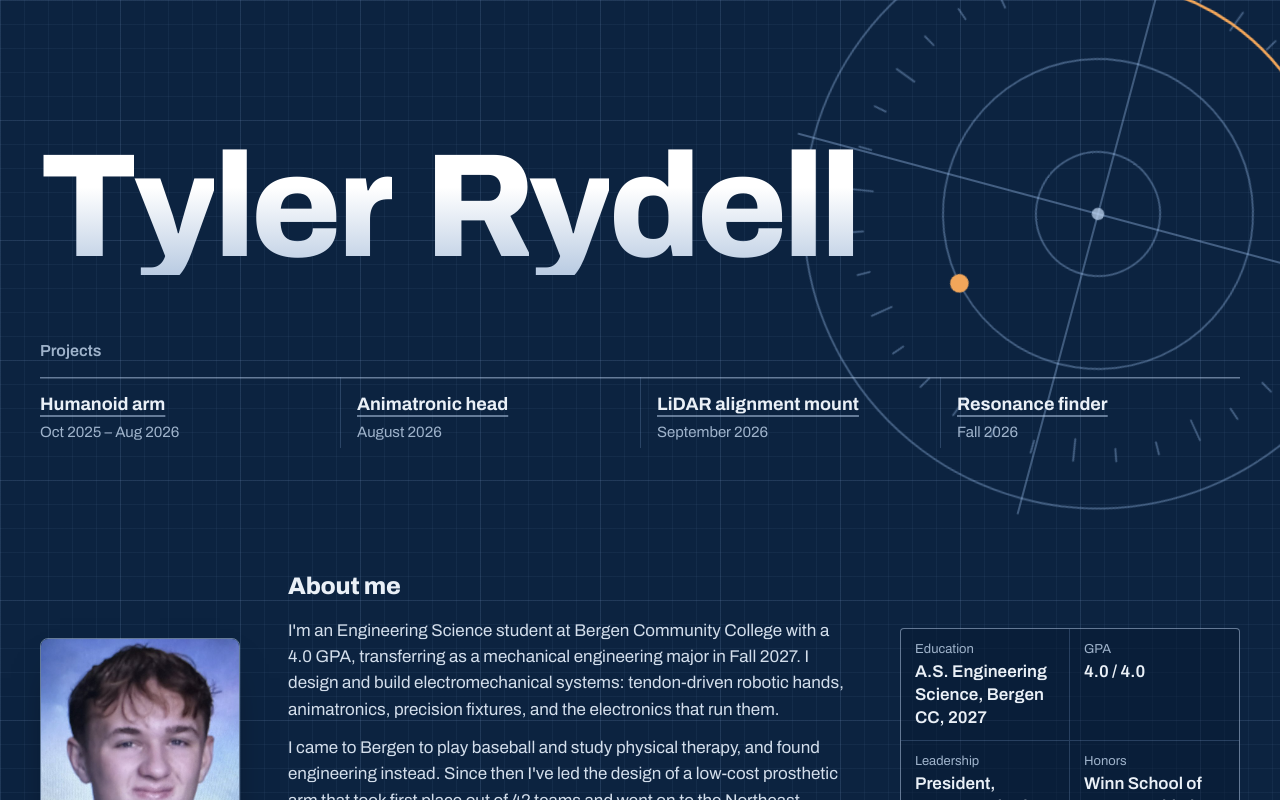
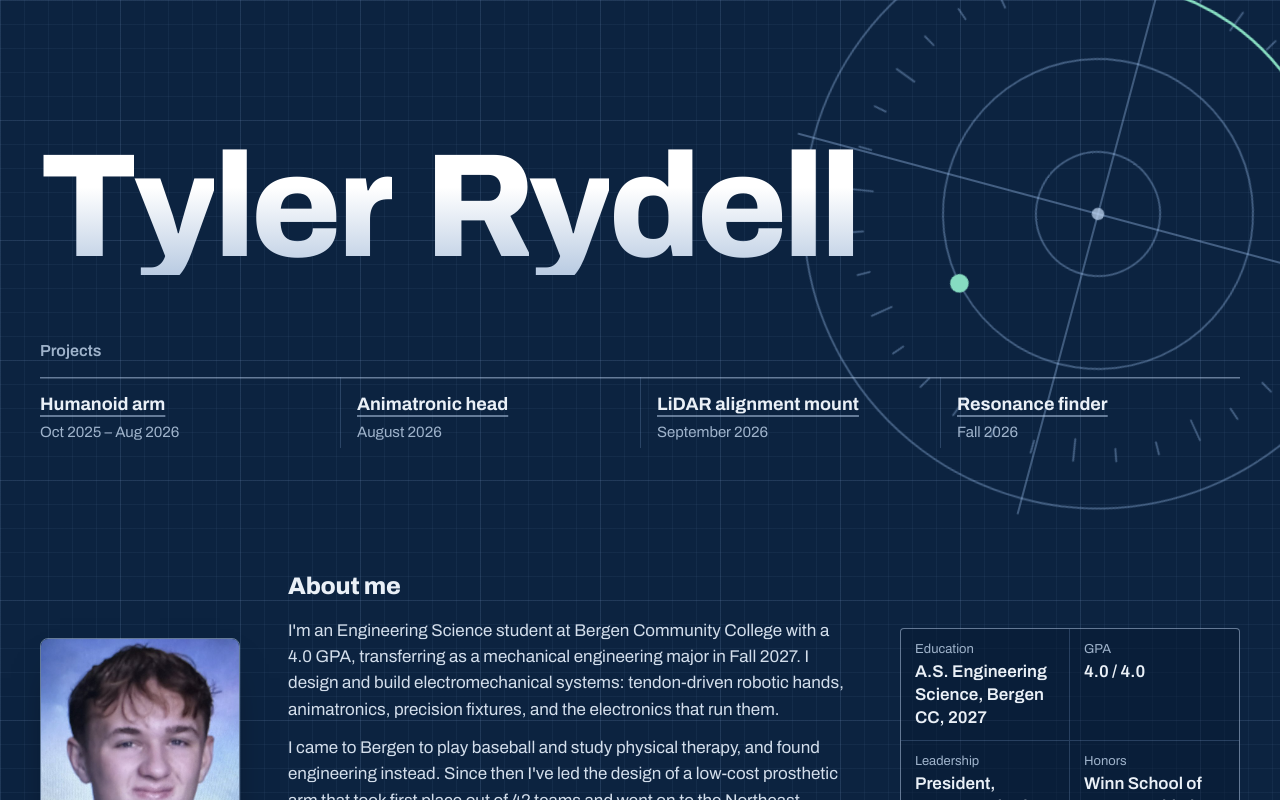
Before and after one commit to trydell29/Mechanical-Design-Portfolio-Tyler-Rydell, a React (Vite) app: page / in a window 1280 px wide. Shown: the top 800 px of the page. Built offline with nearby package versions, Linux system fonts and the light colour scheme.

Commit message:
Switch accent from orange to soft mint
Co-Authored-By: Claude Opus 5.5 <noreply@anthropic.com>
Claude-Session: https://claude.ai/code/session_01UJoAhQq26ZiJCAmbM4omh7

```diff
--- a/src/index.css
+++ b/src/index.css
@@ -17,8 +17,8 @@
   --sheet-grid: rgba(12, 35, 64, 0.06);
   --sheet-ink: #14233a;
 
-  --accent: #f2a65a;
-  --accent-ink: #d8742a;
+  --accent: #86dcc1;
+  --accent-ink: #2f9a7c;
 
   --font: "Archivo Variable", "Archivo", system-ui, sans-serif;
   --ease: cubic-bezier(0.2, 0.7, 0.2, 1);
@@ -46,7 +46,7 @@ body {
   background-color: var(--bg);
   background-image:
     radial-gradient(1200px 700px at 85% -10%, rgba(80, 140, 220, 0.22), transparent 60%),
-    radial-gradient(900px 600px at -10% 35%, rgba(242, 166, 90, 0.07), transparent 60%),
+    radial-gradient(900px 600px at -10% 35%, rgba(134, 220, 193, 0.06), transparent 60%),
     linear-gradient(var(--grid) 1px, transparent 1px),
     linear-gradient(90deg, var(--grid) 1px, transparent 1px),
     linear-gradient(var(--grid-strong) 1px, transparent 1px),
```
Also changed, not shown: index.html (line endings or trailing spaces).
